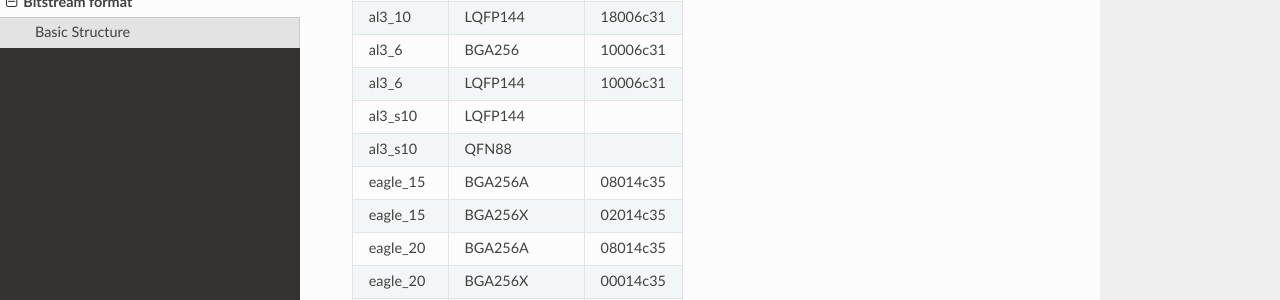
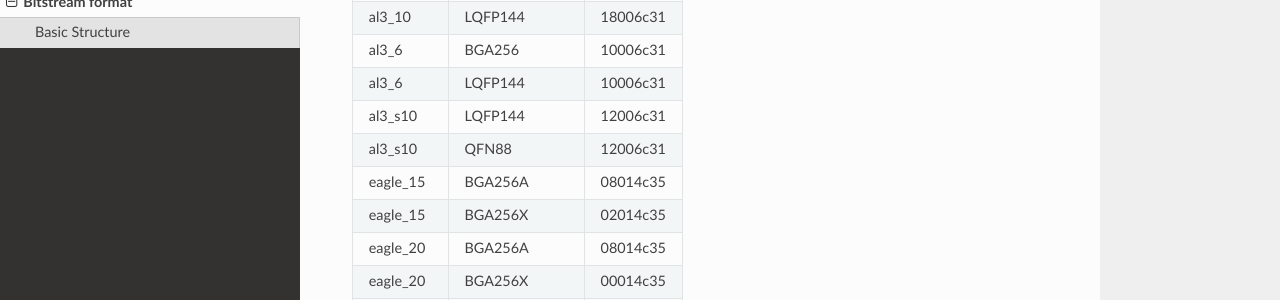
Before and after one commit to mmicko/prjtang, a Sphinx documentation site: the page built from docs/architecture/bitstream_format.rst, in a window 1280 px wide and 900 px high, scrolled down 1558 px. Shown: the part 151-451 px from the top of the window. Built offline with Sphinx 7.4.7 and the Read the Docs theme 2.0.0, drawn with Linux system fonts in a browser that asks for light colours; formulas are drawn with MathJax 3.

Commit message:
extracted deviceid from svf file

```diff
--- a/docs/architecture/bitstream_format.rst
+++ b/docs/architecture/bitstream_format.rst
@@ -96,9 +96,9 @@ CRC algorithm used is: CRC-16/BUYPASS
 +-----------+-----------------+-------------+
 | al3_6     | LQFP144         | 10006c31    |
 +-----------+-----------------+-------------+
-| al3_s10   | LQFP144         |             |
+| al3_s10   | LQFP144         | 12006c31    |
 +-----------+-----------------+-------------+
-| al3_s10   | QFN88           |             |
+| al3_s10   | QFN88           | 12006c31    |
 +-----------+-----------------+-------------+
 | eagle_15  | BGA256A         | 08014c35    |
 +-----------+-----------------+-------------+
```
